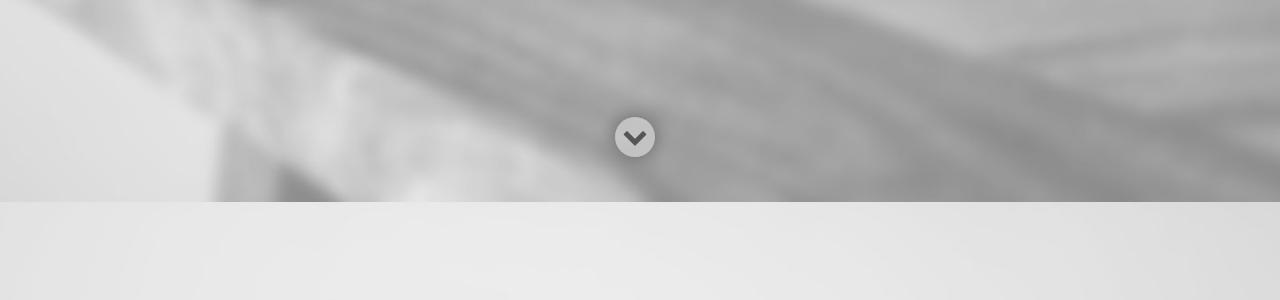
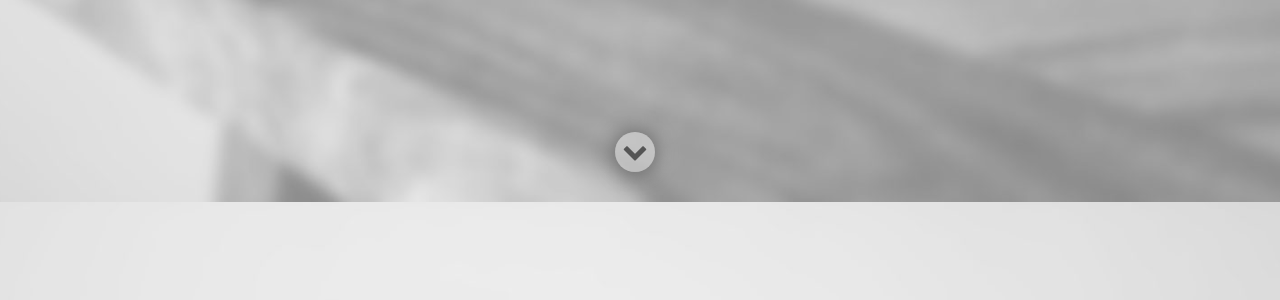
Before and after one commit to funkadelicsoul/funkadelicsoul.github.io, a Jekyll site: the page built from index.html, in a window 1280 px wide and 900 px high, scrolled down 548 px. Shown: the part 150-450 px from the top of the window. Built offline with Jekyll 4.4.1, drawn with Linux system fonts in a browser that asks for light colours; nearby versions of some CDN libraries.

Commit message:
A few touch UI tweaks
Signed-off-by: funkadelicsoul <funkadelicsoul@gmail.com>

```diff
--- a/css/main.scss
+++ b/css/main.scss
@@ -58,7 +58,9 @@
 
 .slide__nav {
     text-align: center;
-    position: absolute; bottom: 45px; left: 50%;
+    position: absolute; bottom: 30px; left: 50%;
+
+    .touch & { bottom: 5px; }
 
     a {
         display: block;
@@ -79,9 +81,11 @@
         }
 
         &:hover {
-            @include transform(scale(0.93));
-            &:after {
-                @include animation(sonarEffect 1.3s ease-out infinite);
+            .no-touch & {
+                @include transform(scale(0.93));
+                &:after {
+                    @include animation(sonarEffect 1.3s ease-out infinite);
+                }
             }
         }
     }
```
